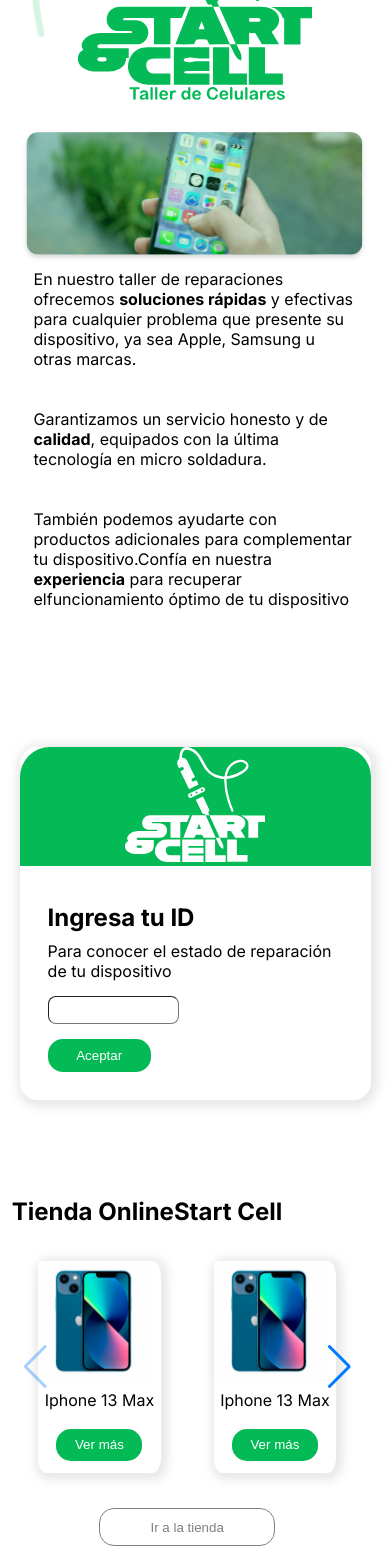
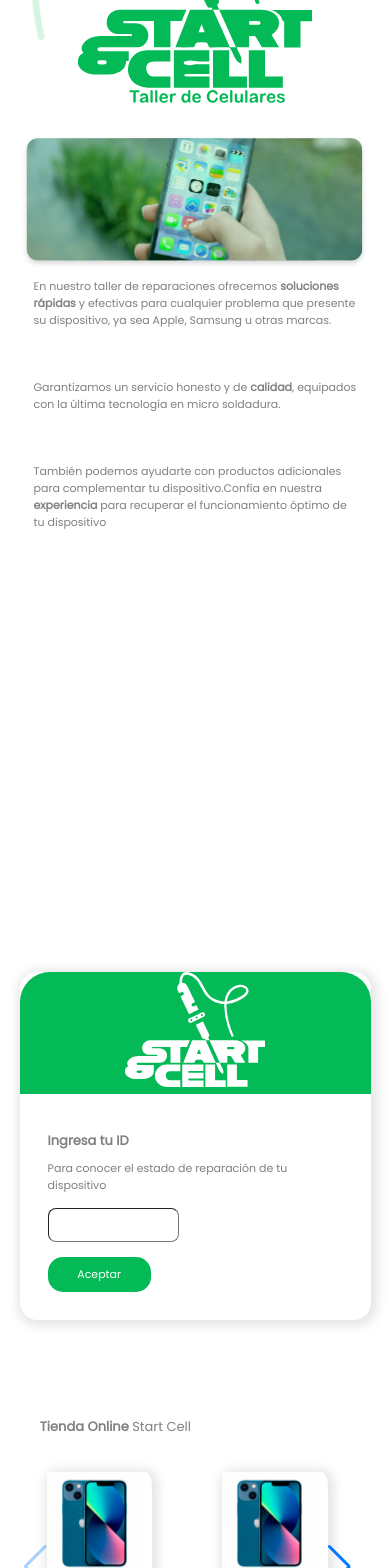
Before and after one commit to frankperez-github/start-cell, a Next.js app: page / in a window 390 px wide. Shown: the part 200-1768 px from the top of the page. Built offline with nearby package versions, Linux system fonts and the light colour scheme.

Commit message:
style changes

```diff
--- a/package.json
+++ b/package.json
@@ -9,6 +9,7 @@
     "lint": "next lint"
   },
   "dependencies": {
+    "firebase": "^10.2.0",
     "next": "13.4.18",
     "react": "18.2.0",
     "react-dom": "18.2.0",
--- a/src/app/globals.css
+++ b/src/app/globals.css
@@ -1,12 +1,20 @@
+@import url('https://fonts.googleapis.com/css2?family=Poppins&display=swap');
+
+
 *
 {
+  font-family: 'Poppins';
   margin: 0;
+  color: gray;
 }
 .image
 {
   object-fit: contain;
   width: 100% !important;
   position: relative !important;
+}
+span{
+  font-weight: 100;
 }
 
 a
@@ -25,6 +33,30 @@ button
   border-radius: 15px;
   border: none;
 }
+
+/*Font Size*/
+h2, a
+{
+  font-size: 30px;
+}
+h3,h4
+{
+  font-size: 28px;
+}
+h5,h6
+{
+  font-size: 23px;
+}
+p,b
+{
+  font-size: 17px;
+}
+button
+{
+  font-size: 15px;
+}
+/**/
+
 .primaryButton
 {
   color: white;
@@ -47,6 +79,10 @@ button
   background-color: #04BA56;
   display: flex;
   justify-content: space-between;
+}
+.Header h2
+{
+  color: white;
 }
 .MobileHeader
 {
@@ -108,7 +144,7 @@ button
 {
   height: 55vh;
   padding: 1%;
-  padding-bottom: 5%;
+  padding-bottom: 7%;
   margin: 5% 2%;
   box-shadow: 2px 2px 10px 5px rgba(180, 180, 180, 0.301);
   border-radius: 5%;
@@ -229,6 +265,7 @@ button
 }
 .circle{
   width: 15%;
+  padding-top: 3.5%;
 }
 .Right
 {
@@ -265,9 +302,9 @@ button
 }
 .RightContact
 {
-  margin-right: -4%;
   margin-top: 12%;
   width: 50%;
+  margin-left: 0;
 }
 .RightContact p
 {
@@ -368,7 +405,7 @@ a
 
 
 .DesktopHeader{
-  display: block;
+  display: flex;
 }
 .MobileHeader
 {
@@ -412,6 +449,7 @@ a
   }
   .infoCard
   {
+    min-height: 80vh;
     width: 90%;
     margin: 5% 4%;
     box-shadow: none;
@@ -502,4 +540,85 @@ a
     width: 100%;
     padding: 7%;
   }
+  .storePreview h2
+  {
+    margin-left: 8%;
+  }
+  .PreviewCard
+  {
+    width: 60%;
+    margin-left: 20%;
+  }
+  .Contact
+  {
+    display: block;
+    width: 90%;
+    margin: 5%;
+    text-align: center;
+  }
+  .LogoContact
+  {
+    width: 60%;
+    margin-left: 25%;
+  }
+  .LeftContact
+  {
+    width: 90%;
+  }
+  .RightContact
+  {
+    width: 100%;
+  }
+  .RightContact button{
+    width: 70%;
+  }
 }
+
+/********Media queries*******/
+
+@media (max-width: 580px) {
+  /*Font Size*/
+  h2,a
+  {
+    font-size: 13px;
+  }
+  h3,h4
+  {
+    font-size: 15px;
+  }
+  h5,h6
+  {
+    font-size: 15px;
+  }
+  p,b
+  {
+    font-size: 11px;
+  }
+  button
+  {
+    font-size: 11px;
+  }
+}
+@media (max-width: 300px) {
+  /*Font Size*/
+  h2,a
+  {
+    font-size: 27px;
+  }
+  h3,h4
+  {
+    font-size: 16px;
+  }
+  h5,h6
+  {
+    font-size: 12px;
+  }
+  p,b
+  {
+    font-size: 10px;
+  }
+  button
+  {
+    font-size: 11px;
+  }
+}
--- a/src/app/layout.js
+++ b/src/app/layout.js
@@ -4,8 +4,8 @@ import { Inter } from 'next/font/google'
 const inter = Inter({ subsets: ['latin'] })
 
 export const metadata = {
-  title: 'Create Next App',
-  description: 'Generated by create next app',
+  title: 'Start Cell',
+  description: 'Generated using create next app by Frank Perez',
 }
 
 export default function RootLayout({ children }) {
--- a/src/app/page.jsx
+++ b/src/app/page.jsx
@@ -46,7 +46,7 @@ export default function Home() {
           <p>Garantizamos un servicio honesto y de <b>calidad</b>, equipados con la última tecnología en micro soldadura.</p>
           <br />
           <br />
-          <p>También podemos ayudarte con productos adicionales para complementar tu dispositivo.Confía en nuestra <b>experiencia</b> para recuperar elfuncionamiento óptimo de tu dispositivo</p>
+          <p>También podemos ayudarte con productos adicionales para complementar tu dispositivo.Confía en nuestra <b>experiencia</b> para recuperar el funcionamiento óptimo de tu dispositivo</p>
         </div>
         <div className="workStatus">
           <div className="header">
@@ -64,8 +64,7 @@ export default function Home() {
         <div className="storePreview">
           <div className="title">
             <div className="line">
-              <h2>Tienda Online</h2>
-              <h2><span>Start Cell</span></h2>
+              <h2>Tienda Online<span> Start Cell</span></h2>
             </div>
             <Swiper
             modules={[Navigation]}
```
Also changed, not shown: src/app/firebase.js (added, +21 -0 lines), 1 other file (tests, documents, lock files or other folders).
